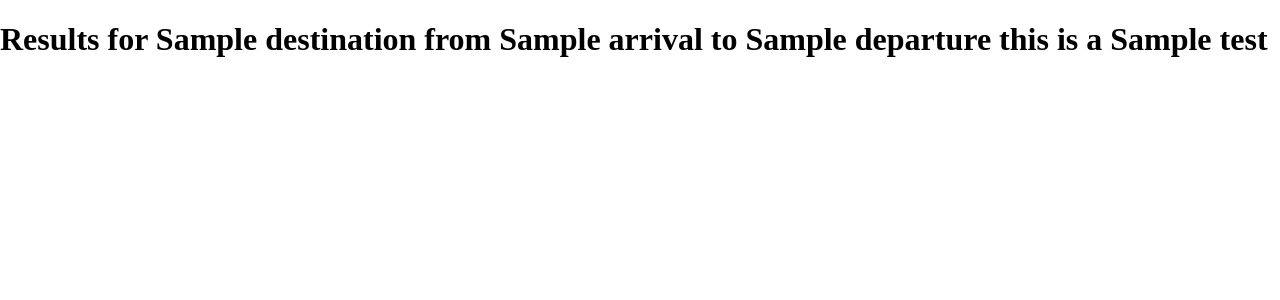
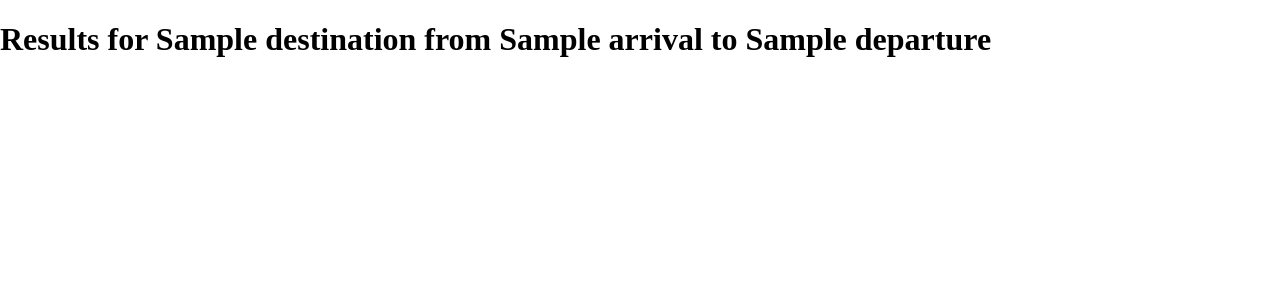
Before and after one commit to IndianaLudwig/WeatherWiseTravel, a Django app: template WWTWebApp/WWT/templates/WWT/results.html in a window 1280 px wide. Shown: the part 111-411 px from the top of the page. Run offline with Django 4.2, Linux system fonts and the light colour scheme; the template is opened without the code that fills it: most values are stand-ins (such as "Sample title", 1, 10 or a date in 2020).

Commit message:
Fixed a test accidentally left behind

```diff
--- a/WWTWebApp/WWT/templates/WWT/results.html
+++ b/WWTWebApp/WWT/templates/WWT/results.html
@@ -33,7 +33,7 @@
         </div>
     </header>
 
-    <h1>Results for {{destination}} from {{arrival}} to {{departure}} this is a {{test}}</h1>
+    <h1>Results for {{destination}} from {{arrival}} to {{departure}}</h1>
 
 </body>
 </html>
```
